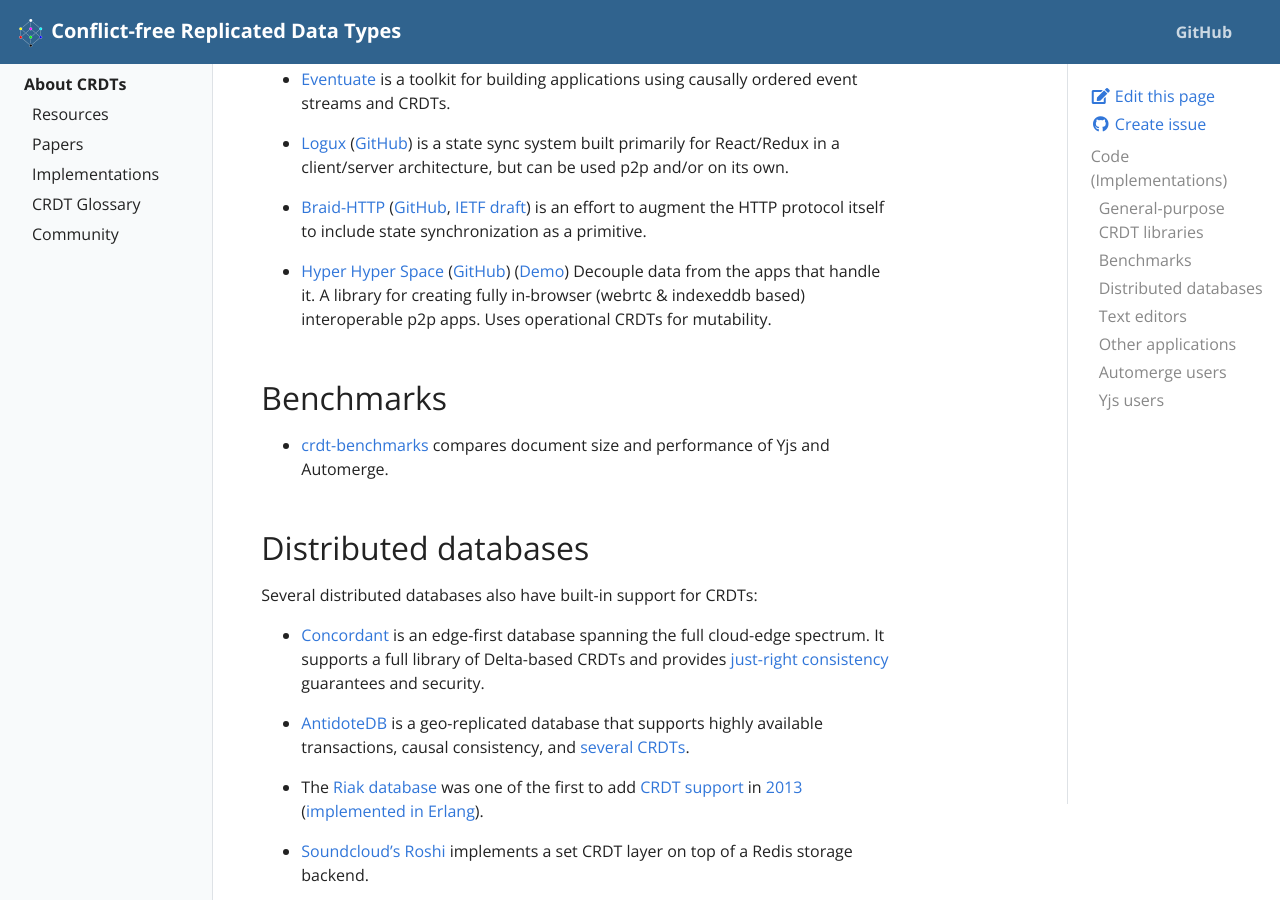
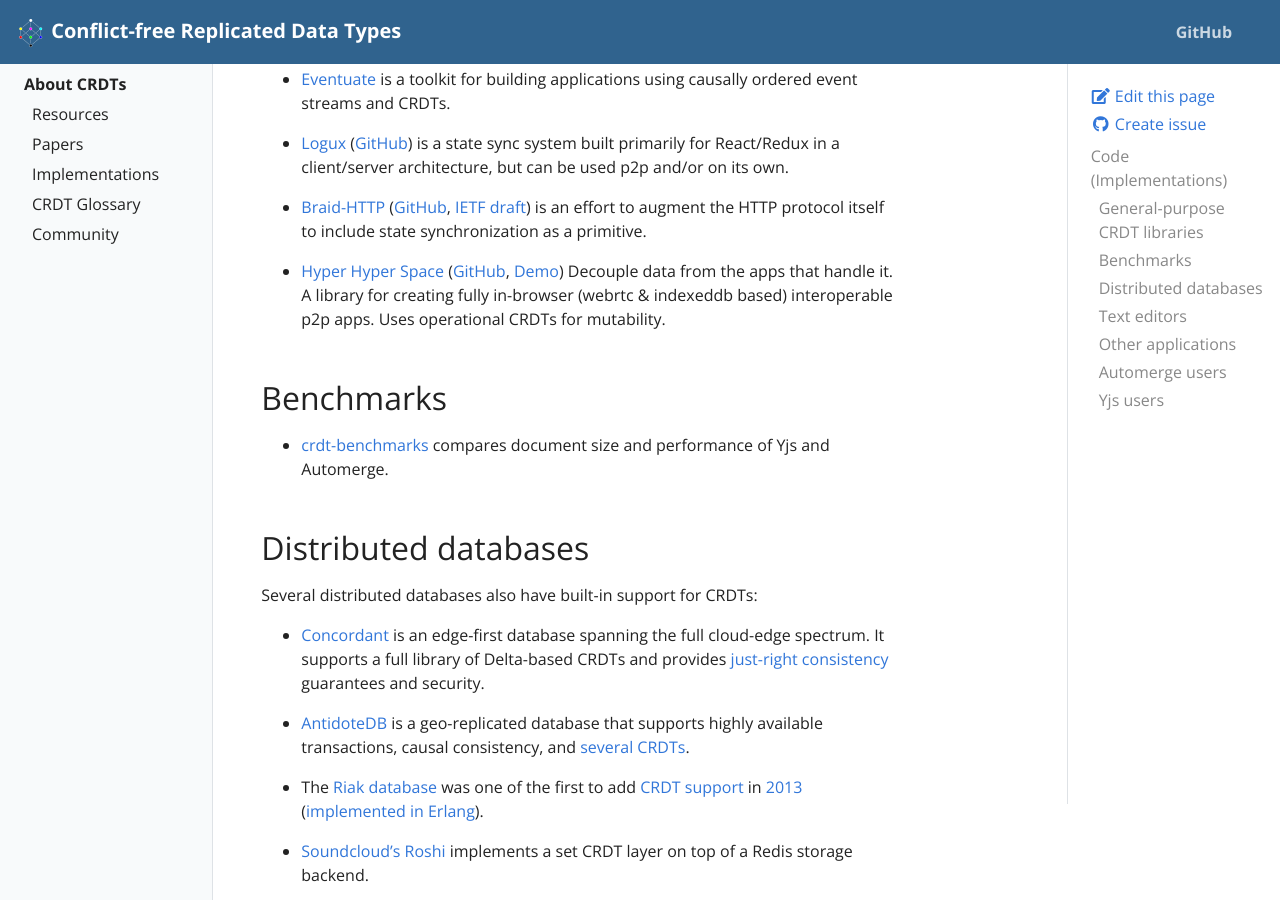
Before and after one commit to ept/crdt-website, a Jekyll site: the page built from pages/implementations.md, in a window 1280 px wide and 900 px high, scrolled down 1007 px. Built offline with Jekyll 4.4.1, drawn with Linux system fonts in a browser that asks for light colours.

Commit message:
fix formatting in HHS reference
oops.

```diff
--- a/pages/implementations.md
+++ b/pages/implementations.md
@@ -71,7 +71,7 @@ collaborative applications and replicated storage systems:
   [IETF draft](https://datatracker.ietf.org/doc/html/draft-toomim-httpbis-braid-http))
   is an effort to augment the HTTP protocol itself to include state synchronization as a primitive.
 
-* [Hyper Hyper Space](https://www.hyperhyperspace.org/) ([GitHub](https://github.com/hyperhyperspace/hyperhyperspace-core/)) ([Demo](https://hyperhyper.space)) Decouple data from the apps that handle it. A library for creating fully in-browser (webrtc & indexeddb based) interoperable p2p apps. Uses operational CRDTs for mutability.
+* [Hyper Hyper Space](https://www.hyperhyperspace.org/) ([GitHub](https://github.com/hyperhyperspace/hyperhyperspace-core/), [Demo](https://hyperhyper.space)) Decouple data from the apps that handle it. A library for creating fully in-browser (webrtc & indexeddb based) interoperable p2p apps. Uses operational CRDTs for mutability.
 
 ## Benchmarks
 
```
